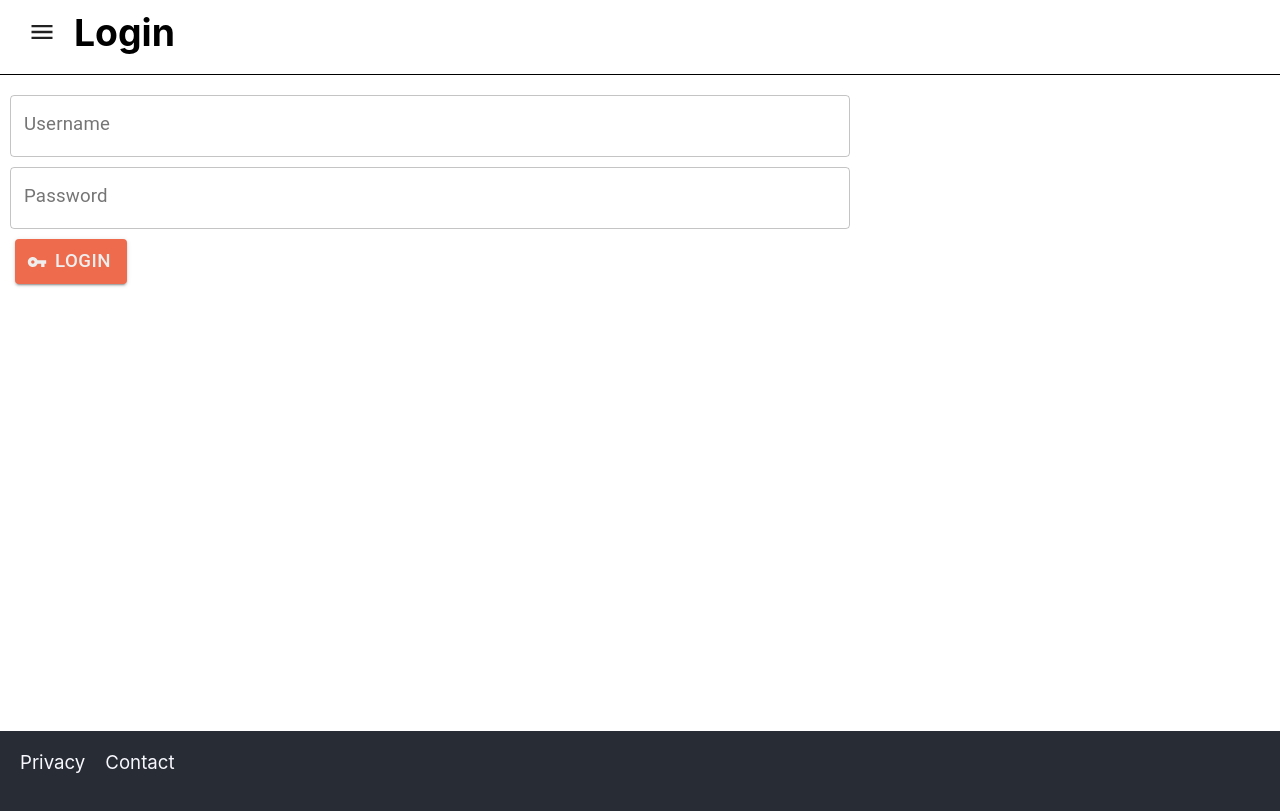
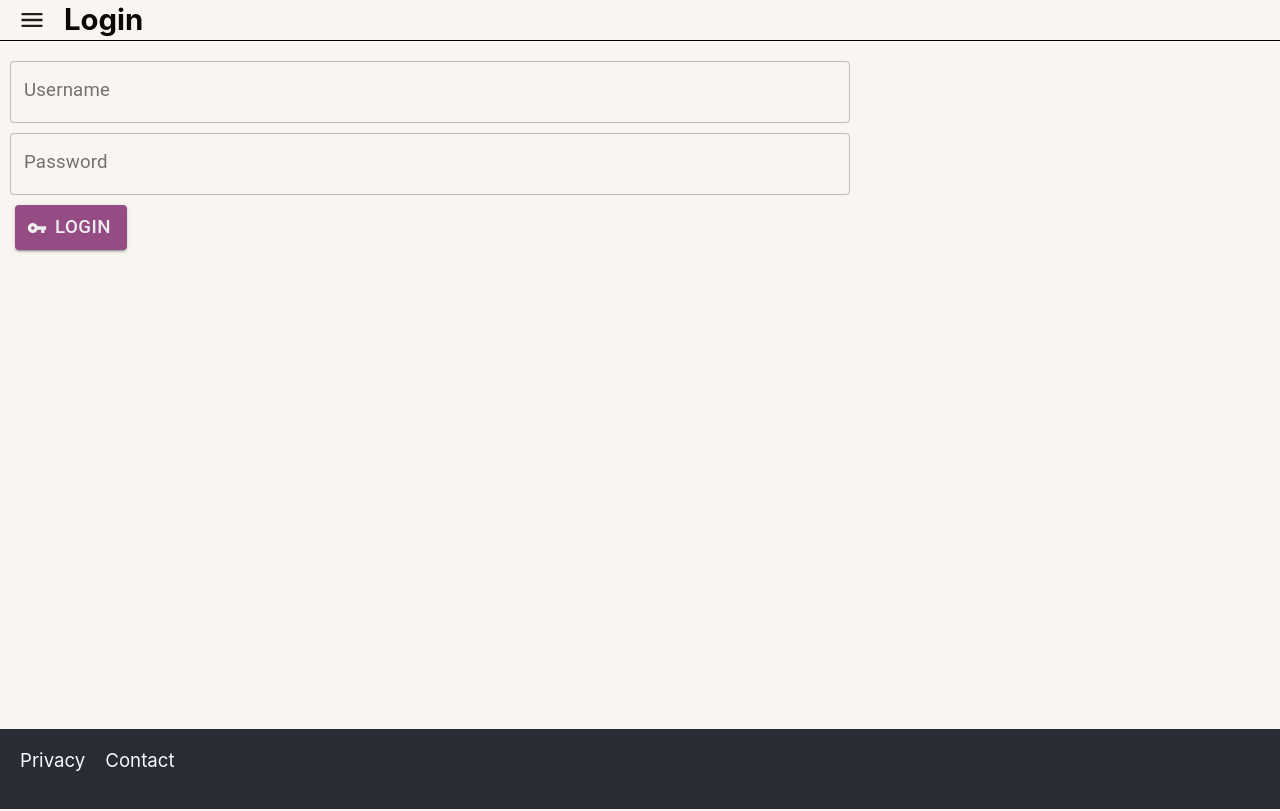
Before and after one commit to Note-Goat/frontend, a React (Create React App) app: page /login in a window 1280 px wide. Built offline with nearby package versions, Linux system fonts and the light colour scheme; no server answers; what draft-js-autolist-plugin would draw is missing.

Commit message:
style incremental updates

```diff
--- a/src/App.css
+++ b/src/App.css
@@ -4,9 +4,28 @@
   font-size: 14pt;
 }
 
+body {
+  background-color: #F9F6F1;
+}
+
+a {
+  color: #954B83;
+  text-decoration: none;
+}
+
+a:hover {
+  color: #44223B;
+}
+
+.created {
+  float: left;
+  padding-top: 10px;
+  color: lightslategray;
+}
+
 h1 {
-  font-size: 28pt;
-  padding: 10px 0 20px;
+  font-size: 22pt;
+  padding: 2px 0;
 }
 
 h1.header {
@@ -43,16 +62,6 @@ p.warning {
   }
 }
 
-.App-header {
-  background: rgb(40,44,52);
-  background: linear-gradient(180deg, rgba(40,44,52,1) 11%, rgba(14,16,19,1) 90%, rgba(40,44,51,1) 100%);
-  height: 48px;
-  display: flex;
-  flex-direction: row;
-  align-items: flex-start;
-  justify-content: start;
-}
-
 .logo {
   height: 100%;
   pointer-events: none;
@@ -72,9 +81,10 @@ p.warning {
 }
 
 div.header {
-  height: 74px;
+  height: 5vh;
   width: 100%;
   border-bottom: 1px solid black;
+  color: #0D0807;
 }
 
 div.container {
@@ -94,7 +104,7 @@ div.main {
   flex-direction: column;
   align-items: flex-start;
   margin: 0;
-  min-height: 72vh;
+  min-height: 76vh;
 }
 
 div.footer-container {
@@ -140,7 +150,6 @@ div.right-column button {
 
 div.header-button {
   float: left;
-  padding: 12px 0 0 10px;
 }
 
 div.editor {
@@ -180,18 +189,9 @@ div.splash-item p {
   font-size: 16pt;
 }
 
-div .created {
-  padding-top: 10px;
-  color: lightslategray;
-}
-
-a:link, a:visited {
-  color: #282c34;
-  text-decoration: none;
-}
-
-a:hover {
-  color: #EE6C4D;
+p.name {
+  width: 80%;
+  float: left;
 }
 
 div.inner-container {
--- a/src/component/Container.js
+++ b/src/component/Container.js
@@ -1,4 +1,4 @@
-import Header from "./Header";
+import HeaderButton from "./HeaderButton";
 import Footer from "./Footer";
 import LockIcon from "@material-ui/icons/Lock";
 import DevicesIcon from "@material-ui/icons/Devices";
@@ -8,7 +8,7 @@ export default function Container({ showSplash, title, children }) {
   return (
     <div className="App">
       <div className="header">
-        <Header title={title} />
+        <HeaderButton title={title} />
         <h1 className="header">{title}</h1>
       </div>
       { showSplash && (
@@ -39,7 +39,7 @@ export default function Container({ showSplash, title, children }) {
           </div>
         </div>
       )}
-      <div className="container">
+      <div className="container" style={{ height: showSplash ? "43vh" : "inherit"}}>
         <div className="main">
           {children}
         </div>
--- a/src/component/Header.js
+++ b/src/component/HeaderButton.js
@@ -17,7 +17,7 @@ import MenuIcon from '@mui/icons-material/Menu';
 import {useAuth} from "../hook/auth";
 import {useHistory} from "react-router-dom";
 
-export default function Header() {
+export default function HeaderButton() {
   const [showMenu, setShowMenu] = useState(false);
   const { loggedIn } = useAuth();
   const history = useHistory();
--- a/src/constants.js
+++ b/src/constants.js
@@ -7,6 +7,7 @@ const colors = {
   burntSienna: "#EE6C4D",
   gunMetal: "#293241",
   background: "rgb(242, 242, 242)",
+  floralWhite: "#F9F6F1",
 };
 
 const defaultPadding = 20;
--- a/src/screen/NotebookListScreen.js
+++ b/src/screen/NotebookListScreen.js
@@ -19,9 +19,10 @@ export default function NotebookListScreen() {
         { notebooks.map((notebook) => (
           <div key={notebook.uuid} className="row">
             <Link to={`/notebook/${notebook.uuid}`}>
-              <p>{notebook.name}</p>
+              <p className="name">{notebook.name}</p>
               <p className="created">{new Date(notebook.created).toDateString()}</p>
             </Link>
+            <div style={{clear: "both"}}></div>
           </div>
         ))}
       </div>
--- a/src/screen/NotebookScreen.js
+++ b/src/screen/NotebookScreen.js
@@ -172,9 +172,10 @@ export default function NotebookScreen() {
           {notebookNotes.map((note) => (
             <div key={note.uuid} className="row">
               <Link to={`/notebook/${notebookUuid}/note/${note.uuid}`}>
-                <p>{note.decryptionError ? note.message : getNoteName(note.message)}</p>
+                <p className="name">{note.decryptionError ? note.message : getNoteName(note.message)}</p>
                 <p className="created">{new Date(note.created).toDateString()}</p>
               </Link>
+              <div style={{clear: "both"}}></div>
             </div>
           ))}
         </TabPanel>
--- a/src/screen/SplashScreen.js
+++ b/src/screen/SplashScreen.js
@@ -19,7 +19,6 @@ export default function SplashScreen() {
         <p>
           <Button
             variant="outlined"
-            color="secondary"
             size="large"
             style={{ margin: 40 }}
             onClick={onClickGetGoat}
--- a/src/util/ThemeProvider.js
+++ b/src/util/ThemeProvider.js
@@ -1,19 +1,18 @@
 import {createTheme, MuiThemeProvider} from "@material-ui/core/styles";
-import {colors} from "../constants";
 
 const theme = createTheme({
   palette: {
     primary: {
-      light: '#f18970',
-      main: colors.burntSienna,
-      dark: '#a64b35',
+      light: '#DDBBD4',
+      main: '#954B83',
+      dark: '#44223B',
       contrastText: '#eee',
     },
     secondary: {
-      light: '#535b67',
-      main: colors.gunMetal,
-      dark: '#111',
-      contrastText: '#eee',
+      light: '#EDEAE8',
+      main: '#BFB5AF',
+      dark: '#39322D',
+      contrastText: '#171412',
     },
   },
 });
```
Also changed, not shown: 1 other file (tests, documents, lock files or other folders).
